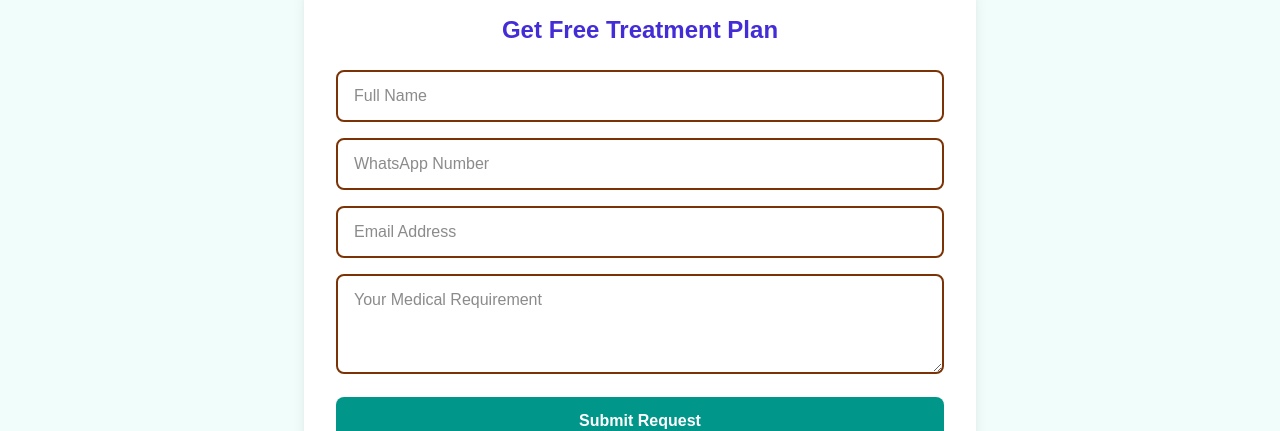
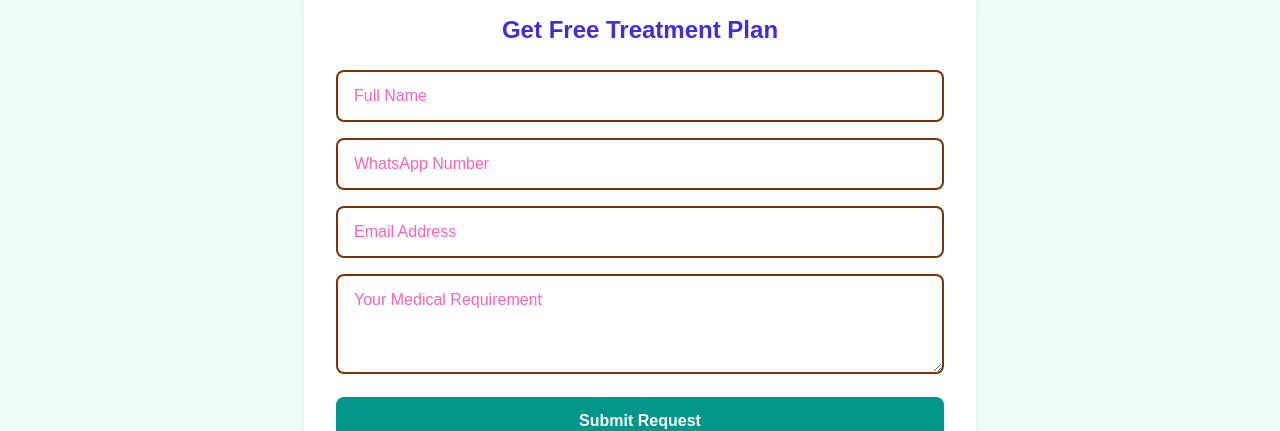
Before and after one commit to kp1153/medvally, a Next.js app: page / in a window 1280 px wide. Shown: the part 224-655 px from the top of the page. Built offline with nearby package versions, Linux system fonts and the light colour scheme.

Commit message:
force deploy

```diff
--- a/components/LeadForm.js
+++ b/components/LeadForm.js
@@ -25,24 +25,24 @@ export default function LeadForm() {
             type="text"
             required
             placeholder="Full Name"
-            className="w-full border-2 border-amber-900 px-4 py-3 rounded-lg focus:outline-none focus:ring-2 focus:ring-teal-500"
+            className="w-full border-2 border-amber-900 px-4 py-3 rounded-lg focus:outline-none focus:ring-2 focus:ring-teal-500 text-pink-600 placeholder:text-pink-400"
           />
           <input
             type="tel"
             required
             placeholder="WhatsApp Number"
-            className="w-full border-2 border-amber-900 px-4 py-3 rounded-lg focus:outline-none focus:ring-2 focus:ring-teal-500"
+            className="w-full border-2 border-amber-900 px-4 py-3 rounded-lg focus:outline-none focus:ring-2 focus:ring-teal-500 text-pink-600 placeholder:text-pink-400"
           />
           <input
             type="email"
             required
             placeholder="Email Address"
-            className="w-full border-2 border-amber-900 px-4 py-3 rounded-lg focus:outline-none focus:ring-2 focus:ring-teal-500"
+            className="w-full border-2 border-amber-900 px-4 py-3 rounded-lg focus:outline-none focus:ring-2 focus:ring-teal-500 text-pink-600 placeholder:text-pink-400"
           />
           <textarea
             rows="3"
             placeholder="Your Medical Requirement"
-            className="w-full border-2 border-amber-900 px-4 py-3 rounded-lg focus:outline-none focus:ring-2 focus:ring-teal-500"
+            className="w-full border-2 border-amber-900 px-4 py-3 rounded-lg focus:outline-none focus:ring-2 focus:ring-teal-500 text-pink-600 placeholder:text-pink-400"
           ></textarea>
           <button
             type="submit"
```
